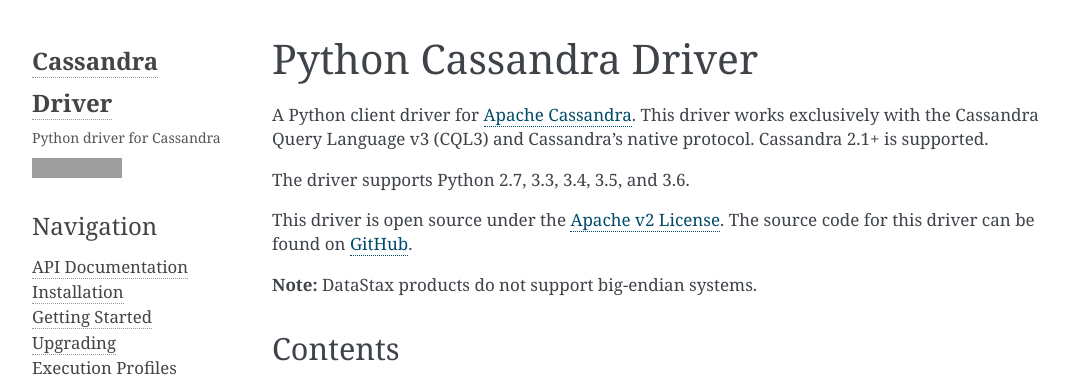
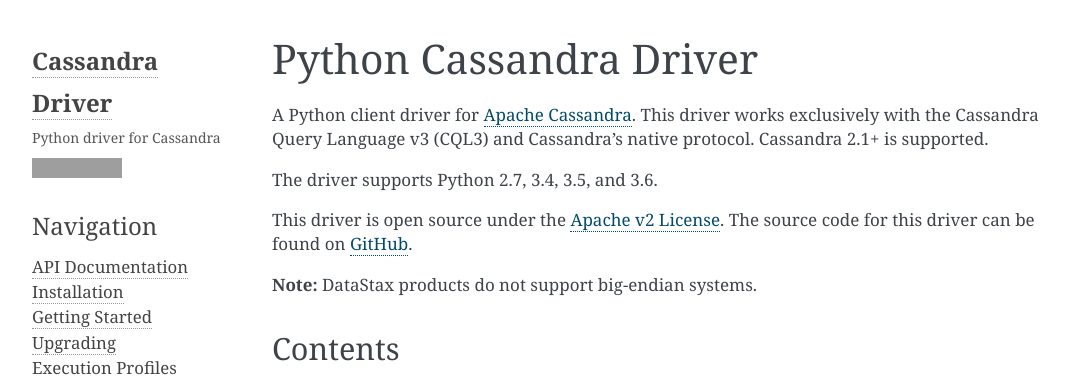
Before and after one commit to datastax/python-driver, a Sphinx documentation site: the page built from docs/index.rst, in a window 1280 px wide, cut to the strip 0-377 px from the top of the page. Shown: the whole strip, without its empty margins (18-1088 px from the left). Built offline with Sphinx 7.4.7, drawn with Linux system fonts in a browser that asks for light colours; pages that are not in the unit, such as notebooks, are missing from menus; grey boxes are pictures that could not be loaded.

Commit message:
tox: remove python 3.3
Signed-off-by: Yoan Blanc <yoan.blanc@exoscale.ch>

```diff
--- a/README-dev.rst
+++ b/README-dev.rst
@@ -124,7 +124,7 @@
 
 Testing Multiple Python Versions
 --------------------------------
-If you want to test all of python 2.7, 3.3, 3.4 and pypy, use tox (this is what
+If you want to test all of python 2.7, 3.4, 3.5, 3.6 and pypy, use tox (this is what
 TravisCI runs)::
 
     tox
--- a/README.rst
+++ b/README.rst
@@ -6,7 +6,7 @@
 
 A modern, `feature-rich <https://github.com/datastax/python-driver#features>`_ and highly-tunable Python client library for Apache Cassandra (2.1+) using exclusively Cassandra's binary protocol and Cassandra Query Language v3.
 
-The driver supports Python 2.7, 3.3, 3.4, 3.5, and 3.6.
+The driver supports Python 2.7, 3.4, 3.5, and 3.6.
 
 If you require compatibility with DataStax Enterprise, use the `DataStax Enterprise Python Driver <http://docs.datastax.com/en/developer/python-dse-driver/>`_.
 
--- a/docs/index.rst
+++ b/docs/index.rst
@@ -4,7 +4,7 @@
 This driver works exclusively with the Cassandra Query Language v3 (CQL3)
 and Cassandra's native protocol.  Cassandra 2.1+ is supported.
 
-The driver supports Python 2.7, 3.3, 3.4, 3.5, and 3.6.
+The driver supports Python 2.7, 3.4, 3.5, and 3.6.
 
 This driver is open source under the
 `Apache v2 License <http://www.apache.org/licenses/LICENSE-2.0.html>`_.
--- a/docs/installation.rst
+++ b/docs/installation.rst
@@ -3,7 +3,7 @@
 
 Supported Platforms
 -------------------
-Python 2.6, 2.7, 3.3, and 3.4 are supported.  Both CPython (the standard Python
+Python 2.7, 3.4, 3.5 and 3.6 are supported.  Both CPython (the standard Python
 implementation) and `PyPy <http://pypy.org>`_ are supported and tested.
 
 Linux, OSX, and Windows are supported.
--- a/setup.py
+++ b/setup.py
@@ -429,7 +429,6 @@
             'Operating System :: OS Independent',
             'Programming Language :: Python',
             'Programming Language :: Python :: 2.7',
-            'Programming Language :: Python :: 3.3',
             'Programming Language :: Python :: 3.4',
             'Programming Language :: Python :: 3.5',
             'Programming Language :: Python :: 3.6',
```
Also changed, not shown: .travis.yml, 1 other file.
